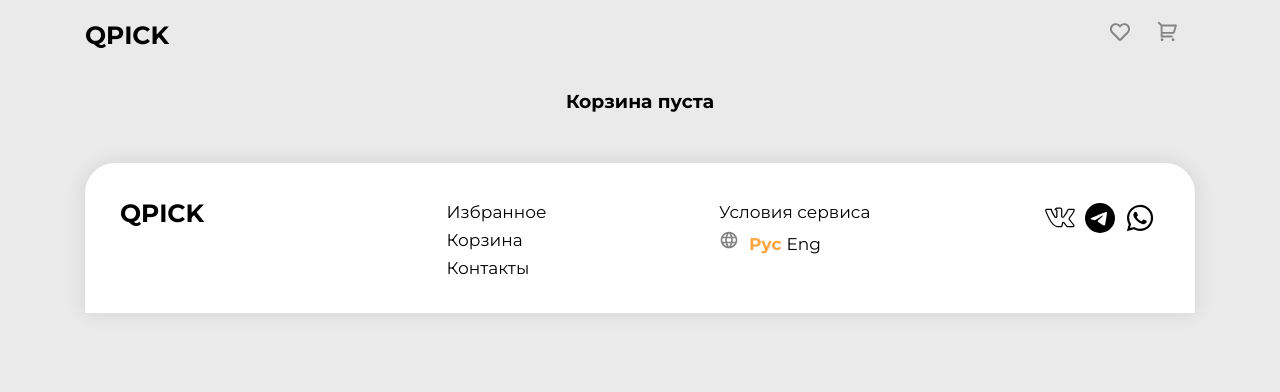
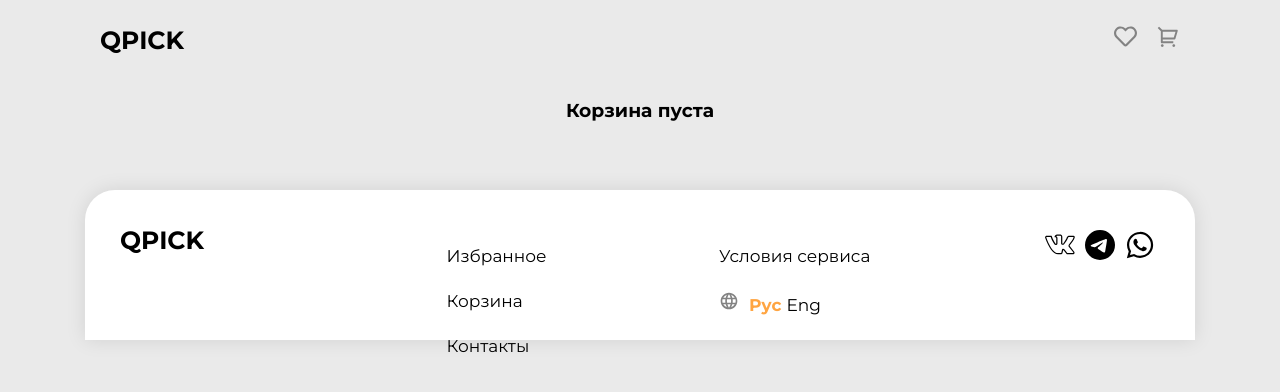
Before and after one commit to equestriann/neo-project, a React (Vite) app: page /cart in a window 1280 px wide. Shown: the top 392 px of the page. Built offline with nearby package versions, Linux system fonts and the light colour scheme.

Commit message:
Header styles remade

```diff
--- a/src/components/Header.jsx
+++ b/src/components/Header.jsx
@@ -10,24 +10,22 @@ export default function Header() {
 
     return (
         <header>
-            <div>
             <Link to={`/main`} style={{ textDecoration: "none" }}>
                 <span className="logo">QPICK</span>
             </Link>
             <ul className="nav">
                 <li>
-                        <FaRegHeart className="fav-image"/>
+                    <FaRegHeart className="fav-icon"/>
                 </li>
                 <li>
-                        <Link to={`/cart`}>
-                            <RiShoppingCart2Line className="cart-image"/>
+                    <Link to={`/cart`} style={{ textDecoration: "none" }}>
+                        <RiShoppingCart2Line className="cart-icon"/>
                         {
-                                totalQuantity ? <span className="counter-cart-circle">{totalQuantity}</span> : null
+                            totalQuantity ? <span className="cart-counter">{totalQuantity}</span> : null
                         }
                     </Link>
                 </li>
             </ul>
-            </div>
         </header>
     )
 }
--- a/src/index.css
+++ b/src/index.css
@@ -1,14 +1,8 @@
 @import url('https://fonts.googleapis.com/css2?family=Montserrat:ital,wght@0,100..900;1,100..900&display=swap');
-
-* {
-    margin: 0;
-    padding: 0;
-}
 
 body {
     background-color: #EAEAEA;
     font-family: "Montserrat", sans-serif;
-    font-weight: 600;
 }
 
 .wrapper {
@@ -19,76 +13,61 @@ body {
 /*-------------------HEADER-----------------------*/
 
 header {
-    margin-bottom: 30px;
-    padding-top: 10px;
+    height: 30px;
+    padding: 15px;
     position: relative;
 }
 
 header .logo {
     font-weight: 700;
     font-size: 25px;
-    text-decoration: none;
     color: initial;
+    transition: opacity 300ms ease;
+}
+
+header .logo:hover {
+    opacity: 70%;
 }
 
 header ul.nav {
     list-style: none;
     float: right;
-    margin-right: 15px;
+    margin: 0;
+    padding: 0;
 }
 
 header ul.nav li {
     display: inline;
-    margin-left: 25px;
+    font-size: 23px;
+    padding-left: 20px;
+    color: #838383;
     cursor: pointer;
-    transition: opacity 500ms ease;
-    text-align: center;
+    transition: opacity 300ms ease;
 }
 
 header ul.nav li:hover {
-    opacity: 0.5;
+    opacity: 70%;
 }
 
-header .fav-image {
-    width: 22px;
-    height: 20px;
+header .cart-icon {
+    position: relative;
     color: #838383;
-    position: relative;
-    display: inline-block;
 }
 
-header .cart-image {
-    width: 24px;
-    height: 22px;
-    color: #838383;
-    position: relative;
-    display: inline-block;
+header .cart-counter {
+    position: absolute;
+    background-color: #FFA542;
+    color: white;
+    font-size: 11px;
+    width: 11px;
+    height: 11px;
+    text-align: center;
+    padding: 4px;
+    border-radius: 50%;
+    top: 6px;
+    right: 3px;
 }
 
-header .counter-cart-circle {
-    position: absolute;
-    top: 4px;
-    right: 7px;
-    background-color: #FFA542;
-    color: white;
-    border-radius: 50%;
-    padding: 4px;
-    font-size: 10px;
-    width: 10px;
-    height: 10px;
-    text-align: center;
-}
-
-header .count {
-    font-size: 8px;
-    font-weight: 700;
-    line-height: 18px;
-    text-align: center;
-    color: #ffffff;
-    position: absolute;
-    top: 16px;
-    right: 179px;
-}
 
 /*--------------------MAIN-----------------------*/
 
@@ -189,7 +168,6 @@ footer {
 
 .footer-columns {
     display: flex;
-    flex-wrap: wrap;
     padding: 10px;
 }
 
```
Lines whose indentation alone changed are shown as unchanged.
